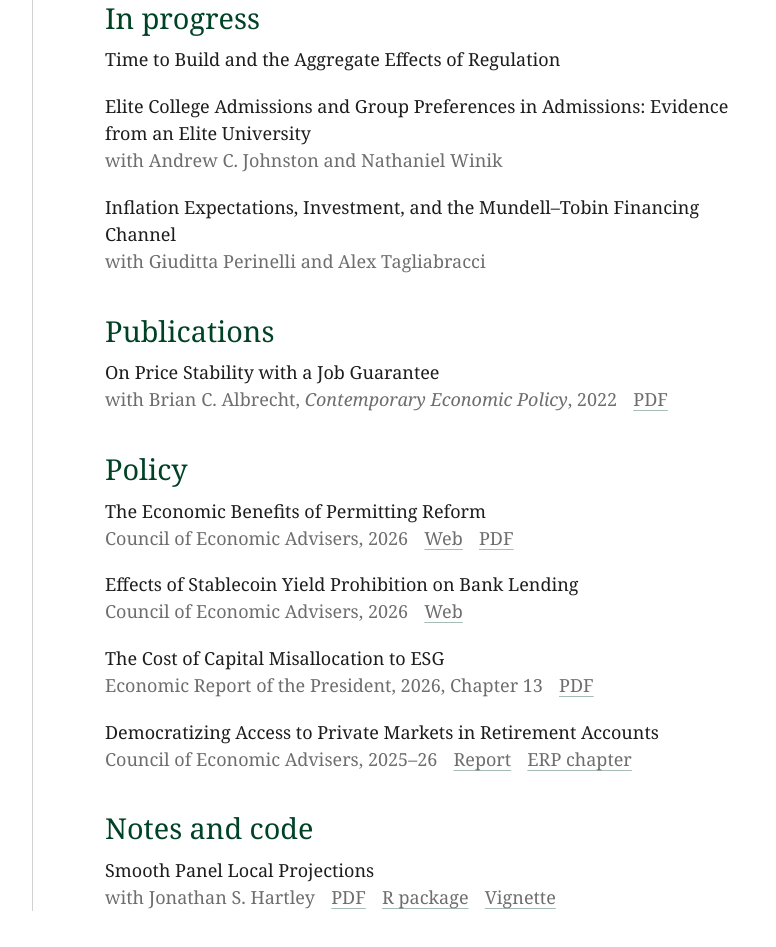
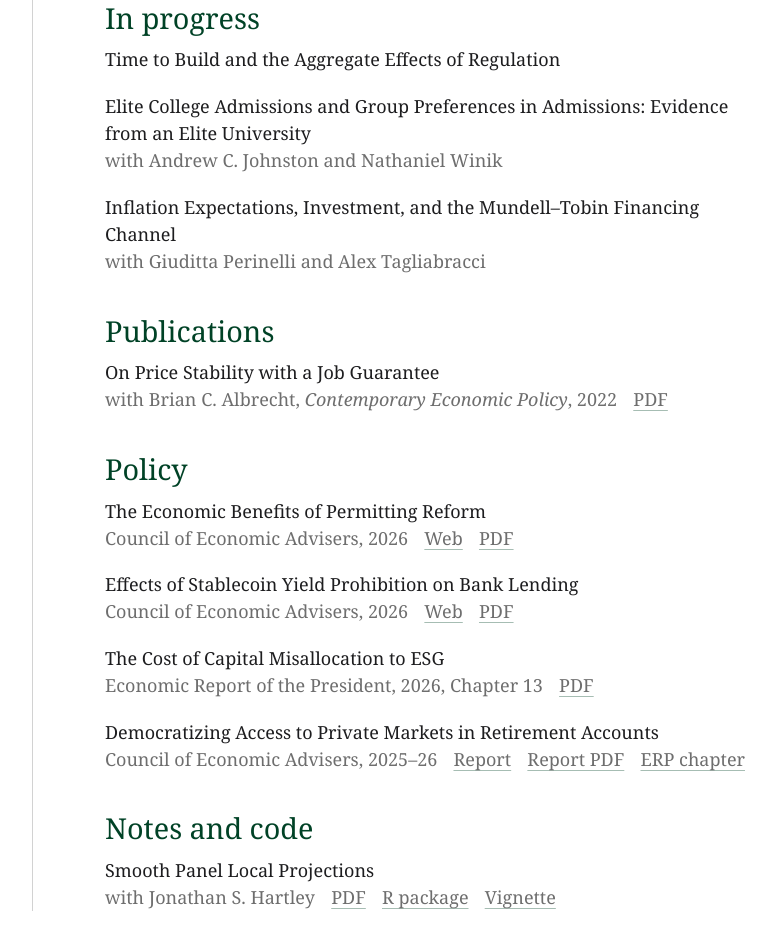
Before and after one commit to jackson-mejia/website, a plain HTML site: page index.html in a window 1280 px wide. Shown: the part 477-1424 px from the top of the page, without its empty margins (428-1204 px from the left). Drawn offline with Linux system fonts and the light colour scheme; a web font is replaced by a local one.

Commit message:
Add PDF links for stablecoin and retail access reports
Co-Authored-By: Claude Opus 5.5 <noreply@anthropic.com>
Claude-Session: https://claude.ai/code/session_01JyrsReSSXLL85aAWc7YFoE

```diff
--- a/index.html
+++ b/index.html
@@ -212,6 +212,7 @@
             <span>Council of Economic Advisers, 2026</span>
             <span class="links">
               <a href="https://www.whitehouse.gov/research/2026/04/effects-of-stablecoin-yield-prohibition-on-bank-lending/">Web</a>
+              <a href="https://www.whitehouse.gov/wp-content/uploads/2026/04/Effects-of-Stablecoin-Yield-Prohibition-on-Bank-Lending.pdf">PDF</a>
             </span>
           </div>
         </li>
@@ -230,6 +231,7 @@
             <span>Council of Economic Advisers, 2025–26</span>
             <span class="links">
               <a href="https://www.whitehouse.gov/research/2025/08/retail-access-to-alternative-investments-via-defined-contribution-plans/">Report</a>
+              <a href="https://www.whitehouse.gov/wp-content/uploads/2025/08/Retail-Access-to-Alternative-Investments-Via-Defined-Contribution-Plans-2.pdf">Report PDF</a>
               <a href="https://www.whitehouse.gov/wp-content/uploads/2026/04/ERP-2026-12.-Unlocking-Retail-Access-to-Private-Equity-Investments-through-Defined-Contribution-Plans.pdf">ERP chapter</a>
             </span>
           </div>
```
